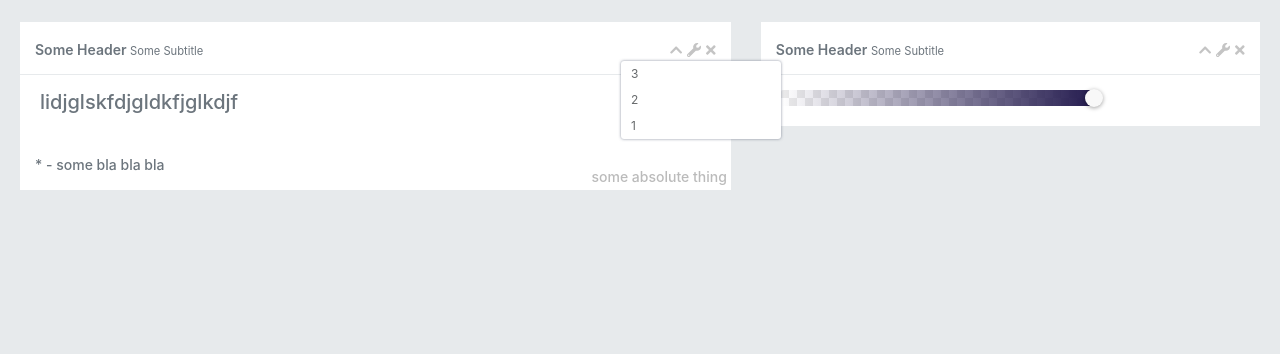
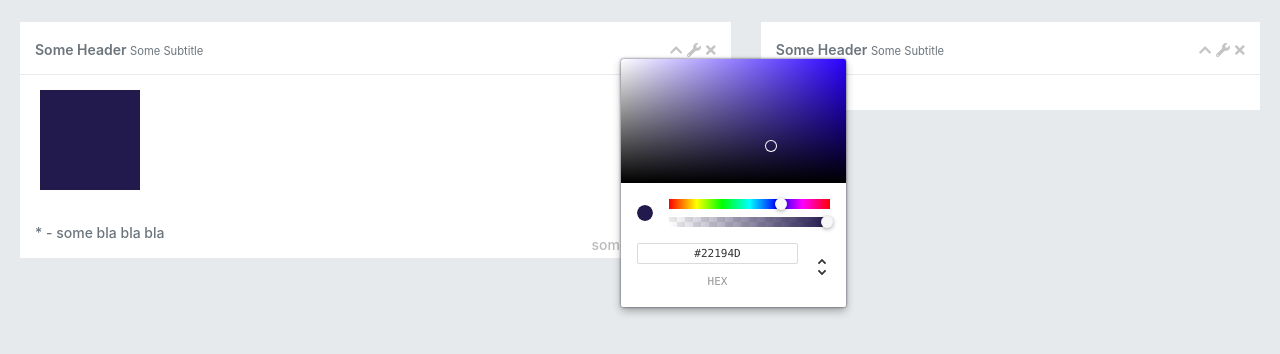
Before and after one commit to KocMoHaWT/toDoReact, a React (Create React App) app: page / in a window 1280 px wide. Both pictures are taken after a click on the icon 694 px from the left and 49 px from the top of the page. Shown: the top 354 px of the page. Built offline with nearby package versions, Linux system fonts and the light colour scheme.

Commit message:
Article 1

```diff
--- a/src/App.js
+++ b/src/App.js
@@ -1,7 +1,10 @@
 import React from 'react';
+import { Provider} from 'react-redux'
+import store from './redux/store'
 import Ibox from './components/IboxComponent/Ibox';
 import './App.css';
-import { AlphaPicker  } from 'react-color';
+import OptionColor from './testComponents/OptionColor'
+import Rectangle from './testComponents/Rectangle'
 
 class App extends React.Component{
 
@@ -19,16 +22,19 @@ class App extends React.Component{
             </ul>
         );
         return (
+            <Provider store={store}>
                 <div className="wrapper-content">
                     <div className="row">
                         <div className="col-lg-7">
                             < Ibox showCollapseBtn={true}
                                    showOptionsBtn={true}
                                    showCloseBtn={true}
-                               optionsBody={options}
+                                   optionsBody={
+                                        <OptionColor/>
+                                   }
                                    footerBody={footer}
                             >
-                            <h5>lidjglskfdjgldkfjglkdjf</h5>
+                                <Rectangle/>
                             </Ibox>
                         </div>
                         <div className="col-lg-5">
@@ -38,14 +44,16 @@ class App extends React.Component{
                                    optionsBody={options}
 
                             >
-                           <AlphaPicker />
+
                             </Ibox>
                         </div>
                     </div>
                 </div>
-
+            </Provider>
         )
     }
 }
 
+
+
 export default App
--- a/src/components/IboxComponent/Ibox.js
+++ b/src/components/IboxComponent/Ibox.js
@@ -1,5 +1,4 @@
 import React from 'react';
-import { FontAwesomeIcon } from '@fortawesome/react-fontawesome';
 import { faChevronUp, faChevronDown, faWrench, faTimes } from '@fortawesome/free-solid-svg-icons'
 import './Ibox.css';
 import IboxTitleButton from './IboxTitleButton';
--- /dev/null
+++ b/src/redux/Reducers/colorReducer.js
@@ -0,0 +1,13 @@
+import {CHANGE_COLOR} from "../actions/types";
+
+const initialState = {};
+
+export default function (state = initialState, action) {
+    switch (action.type) {
+        case CHANGE_COLOR:
+            return Object.assign({}, state, {color: action.color});
+
+        default:
+            return state;
+    }
+}
--- /dev/null
+++ b/src/redux/Reducers/index.js
@@ -0,0 +1,6 @@
+import {combineReducers} from "redux";
+import colorReducer from './colorReducer'
+
+export default combineReducers({
+ color: colorReducer
+})
--- /dev/null
+++ b/src/redux/actions/changeColorAction.js
@@ -0,0 +1,9 @@
+import {CHANGE_COLOR} from "./types";
+
+export const changeColor = (color) => {
+    // console.log(color);
+    return{
+        type: CHANGE_COLOR,
+        color
+    }
+};
--- /dev/null
+++ b/src/redux/actions/types.js
@@ -0,0 +1 @@
+export const CHANGE_COLOR = 'CHANGE_COLOR';
--- /dev/null
+++ b/src/redux/store.js
@@ -0,0 +1,8 @@
+import  {createStore} from "redux";
+import rootReducer from './Reducers'
+
+const initialState = {};
+
+const store = createStore(rootReducer, initialState,window.__REDUX_DEVTOOLS_EXTENSION__ && window.__REDUX_DEVTOOLS_EXTENSION__());
+
+export default store
--- /dev/null
+++ b/src/testComponents/OptionColor.js
@@ -0,0 +1,27 @@
+import React from 'react';
+import {ChromePicker} from 'react-color'
+import {changeColor} from "../redux/actions/changeColorAction";
+import {connect} from "react-redux";
+
+class OptionColor extends React.Component {
+
+    handleColor = (color, action) => {
+        return this.props.onClick(color.hex);
+    };
+
+    render() {
+        return (
+            <div className={'someClass'}>
+                <ChromePicker onChange={this.handleColor} />
+            </div>
+        );
+    }
+}
+
+const mapDispatchToProps = dispatch => ({
+    onClick: color => dispatch(changeColor(color))
+});
+
+
+
+export default connect (null,mapDispatchToProps)(OptionColor);
--- /dev/null
+++ b/src/testComponents/Rectangle.js
@@ -0,0 +1,25 @@
+import React from 'react';
+import {connect} from "react-redux";
+
+class Rectangle extends React.Component{
+
+
+    render() {
+       let style = {
+            backgroundColor :  this.props.color || '#22194D',
+            width: '100px',
+            height: '100px'
+        };
+        return (
+            <div style={style}>
+
+            </div>
+        );
+    }
+};
+
+const mapStateToProps = state => ({
+    color: state.color.color
+});
+
+export default connect(mapStateToProps)(Rectangle);
```
Also changed, not shown: 1 other file (tests, documents, lock files or other folders). Lines whose indentation alone changed are shown as unchanged.
